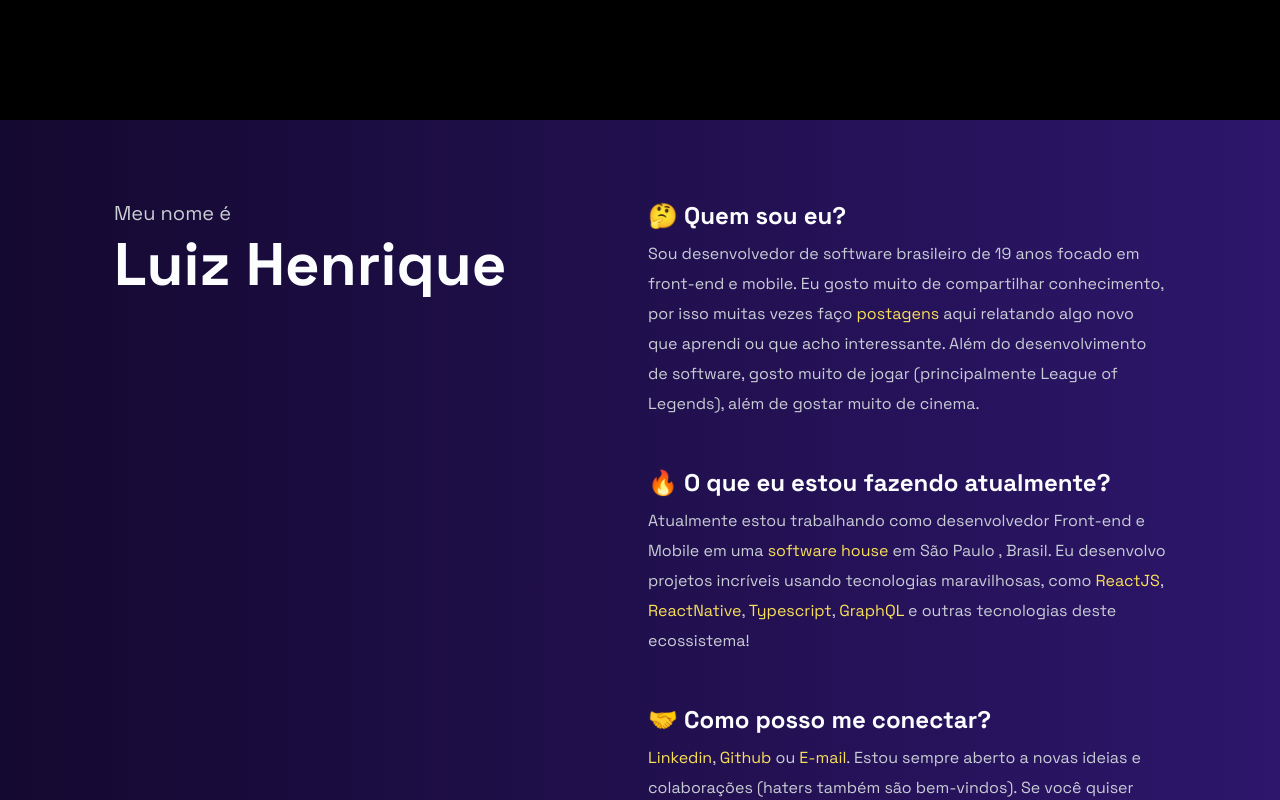
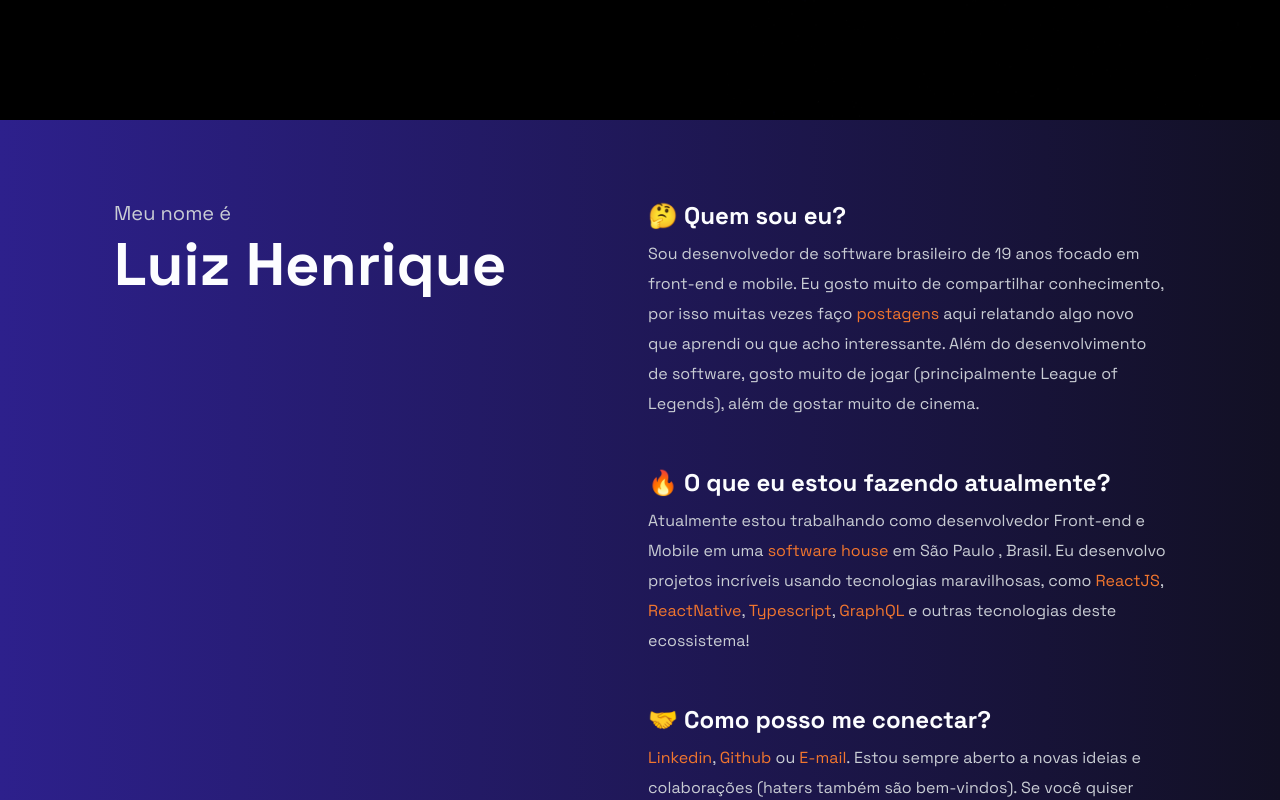
Before and after one commit to lui7henrique/blog, a Next.js app: page / in a window 1280 px wide. Shown: the part 680-1480 px from the top of the page. Built offline with nearby package versions, Linux system fonts and the light colour scheme.

Commit message:
:art: Setup pink-orange theme

```diff
--- a/src/styles/theme.ts
+++ b/src/styles/theme.ts
@@ -1,12 +1,13 @@
 // eslint-disable-next-line import/no-anonymous-default-export
 export default {
   colors: {
-    primary: "#6232EA",
-    primary_dark: "#2D166B",
-    primary_super_dark: "#140930",
+    primary: "#2d208c",
+    primary_dark: "#1c1938",
+    primary_super_dark: "#121024",
 
-    secondary: "#F8E058",
-    secondary_dark: "#786C2A",
+    secondary: "#F2762E",
+    secondary_dark: "#F25D27",
+    secondary_super_dark: "#592918",
 
     background: "#000000",
     shape: "#121212",
--- a/src/templates/HomeTemplate/AboutMe/styles.ts
+++ b/src/templates/HomeTemplate/AboutMe/styles.ts
@@ -5,11 +5,11 @@ export const Container = styled.section`
   padding-top: ${({ theme }) => theme.space["20"]};
   padding-bottom: ${({ theme }) => theme.space["20"]};
 
-  background: linear-gradient(
+  background: ${({ theme }) => `linear-gradient(
     90deg,
-    rgba(20, 9, 48, 1) 0%,
-    rgba(45, 22, 107, 1) 100%
-  );
+    ${theme.colors.primary} 0%,
+    ${theme.colors.primary_super_dark} 100%
+  )`};
 
   /* background: rgb(0, 0, 0);
   background: linear-gradient(
@@ -18,7 +18,6 @@ export const Container = styled.section`
     rgba(20, 9, 48, 1) 100%
   ); */
   /* background: ${({ theme }) => theme.colors.shape}; */
-
   @media (max-width: ${({ theme }) => theme.breakpoints.lg}) {
     padding-top: ${({ theme }) => theme.space["10"]};
     padding-bottom: ${({ theme }) => theme.space["10"]};
```
